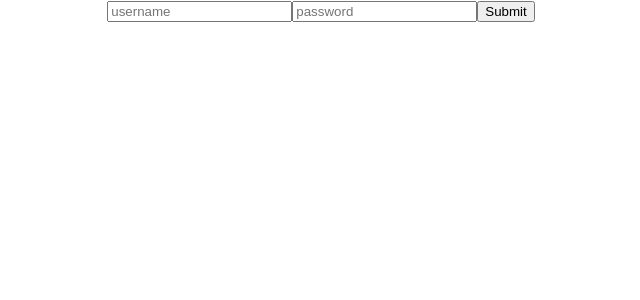
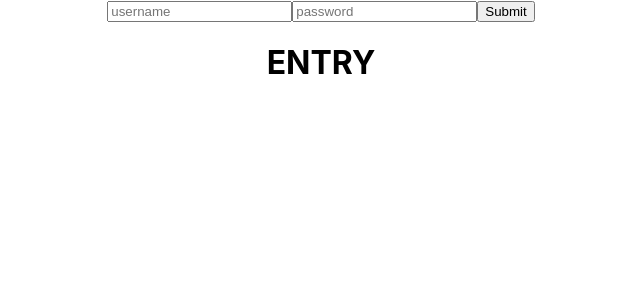
Before and after one commit to weightliftingjournal/Front-End, a React (Create React App) app in the folder buff/: page /entry/1 in a window 1280 px wide. Shown: the top 300 px of the page, without its empty margins (319-959 px from the left). Built offline with nearby package versions, Linux system fonts and the light colour scheme; no server answers.

Commit message:
:sparkles: JournalEntry Route
added journal entry for exercise route but cannot figure out how to obtain specific excercises from workouts

```diff
--- a/buff/src/App.js
+++ b/buff/src/App.js
@@ -2,14 +2,17 @@ import React, { useState, useEffect } from 'react';
 import './App.css';
 import { Route } from 'react-router-dom';
 import Journal from './Journal';
+import Entry from './JournalEntry';
 import Login from './Login';
 import axios from 'axios';
+import JournalEntry from './JournalEntry';
 
 function App() {
 
 
     //const [workoutData, setWorkoutData] = useState([]);
     const [login, setLogin] = useState({});
+    const [workoutRegion, setWorkoutRegion] = useState('');
 
 
     // const deleteWorkout = (workoutArr) =>{
@@ -48,9 +51,13 @@ function App() {
              render={(props) => (
              <Login {...props} getLogin={getLogin} />
              )} />
-      <Route path='/journal/:id'
+      <Route exact path='/journal/:id'
              render={(props) => (
-             <Journal {...props}  userLogin={login} />
+             <Journal {...props}  userLogin={login} getRegion={setWorkoutRegion} />
+             )} />
+      <Route exact path='/entry/:id'
+             render={(props) => (
+             <JournalEntry {...props}  userLogin={login} region={workoutRegion} />
              )} />
     </div>
   );
--- a/buff/src/Journal.js
+++ b/buff/src/Journal.js
@@ -1,9 +1,9 @@
 import React, { useState, useEffect } from 'react'
 import styled from 'styled-components';
-import {NavLink} from 'react-router-dom'
+import {NavLink} from 'react-router-dom';
 import axios from 'axios';
 
-export default function Journal({ userLogin }) {
+export default function Journal({ userLogin, getRegion }) {
     const [allWorkOuts, setAllWorkouts] = useState([]);
     const [users, setUsers] = useState();
 
@@ -52,13 +52,19 @@ export default function Journal({ userLogin }) {
         setAllWorkouts(tempArry);
     };
 
+    const handleClick = (workoutRegion) => {
+        getRegion(workoutRegion);
+    }
+
     const getUserWorkout = (workoutObj, index) => {
         if(`${workoutObj.userId}` === `${userLogin.id - 6}`){
             return(
-                <Workout>
-                    <button onClick={() => deleteWorkout(index)}>-</button>
-                    <h1>{workoutObj.region}</h1>
-                </Workout>
+                <NavLink to={`/entry/${userLogin.id - 6}`}>
+                    <Workout onClick={() => handleClick(workoutObj.region)}>
+                        <button onClick={() => deleteWorkout(index)}>-</button>
+                        <h1>{workoutObj.region}</h1>
+                    </Workout>
+                </NavLink>
             )
         }
     }
--- a/buff/src/JournalEntry.js
+++ b/buff/src/JournalEntry.js
@@ -1,9 +1,22 @@
-import React from 'react'
+import React, { useState, useEffect } from 'react'
+import styled from 'styled-components';
+import axios from 'axios';
 
-export default function JournalEntry() {
+export default function JournalEntry({ userLogin, region }) {
+
+    useEffect(() => {
+        axios.get('https://weight-lift-be.herokuapp.com/api/restricted/exercises')
+            .then(res => {
+                console.log('Exercise Data: ', res);
+            })
+            .catch(err => {
+                console.log('Error: ', err);
+            });
+    }, []);
+
     return (
         <div>
-
+            <h1>ENTRY</h1>
         </div>
     )
 }
```
